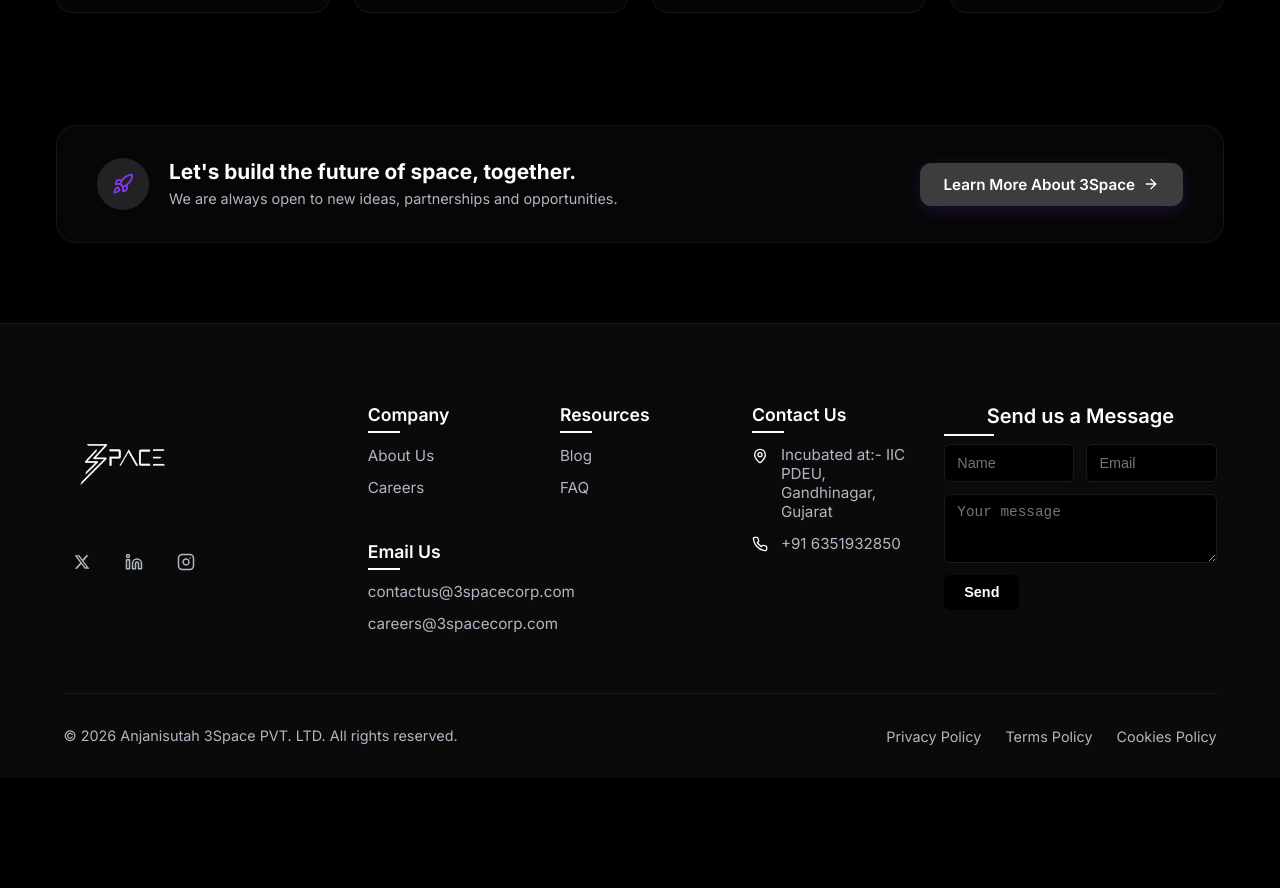
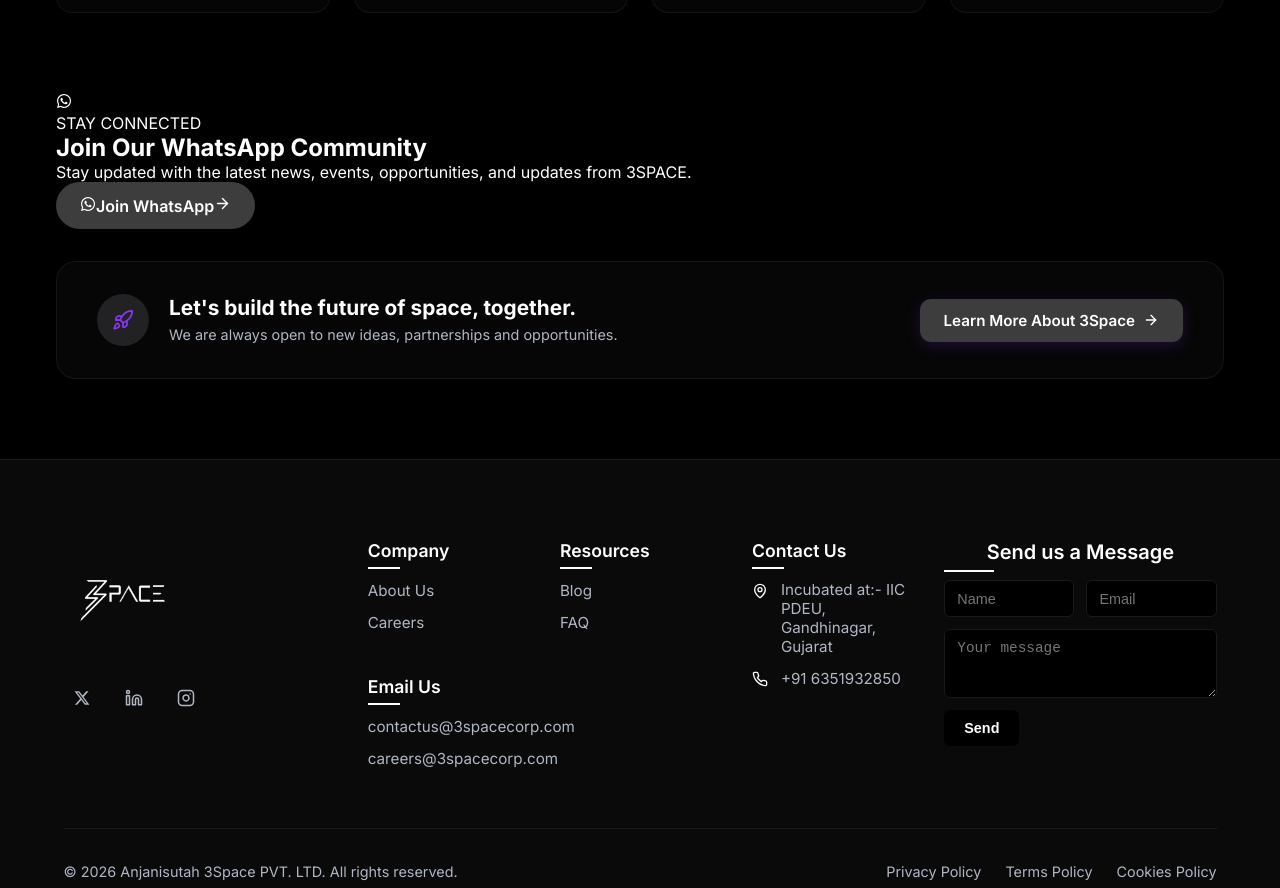
Before and after one commit to 3spacetechcorp-hue/3SpaceTech, a Next.js app: page /contact in a window 1280 px wide. Shown: the part 1556-2444 px from the top of the page. Before the commit the page ends 2332 px from the top, so only its background shows below. Built offline with nearby package versions, Linux system fonts and the light colour scheme.

Commit message:
Add WhatsApp community section to contact page
Added a section for joining the WhatsApp community with a button.

```diff
--- a/app/contact/page.tsx
+++ b/app/contact/page.tsx
@@ -17,6 +17,7 @@ import {
   FaUser,
   FaEnvelope,
   FaBuilding,
+  FaWhatsapp ,
 } from "react-icons/fa6";
 import {
   Briefcase,
@@ -351,6 +352,48 @@ export default function ContactPage() {
             </div>
           </div>
         </section>
+        {/* WhatsApp Community */}
+<section className={styles.whatsappSection}>
+  <div className="container">
+    <motion.div
+      className={styles.whatsappCard}
+      initial={{ opacity: 0, y: 30 }}
+      whileInView={{ opacity: 1, y: 0 }}
+      transition={{ duration: 0.6 }}
+      viewport={{ once: true }}
+    >
+      <div className={styles.whatsappContent}>
+        <div className={styles.whatsappIcon}>
+          <FaWhatsapp />
+        </div>
+
+        <div className={styles.whatsappText}>
+          <span className={styles.whatsappEyebrow}>
+            STAY CONNECTED
+          </span>
+
+          <h2>Join Our WhatsApp Community</h2>
+
+          <p>
+            Stay updated with the latest news, events, opportunities,
+            and updates from 3SPACE.
+          </p>
+        </div>
+
+        <a
+          href="https://chat.whatsapp.com/KPNqWjNCZtv8p7pcmt2GFm?s=sh&p=a&ilr=1"
+          target="_blank"
+          rel="noopener noreferrer"
+          className="btn btn-primary"
+        >
+          <FaWhatsapp />
+          Join WhatsApp
+          <ArrowRight size={17} />
+        </a>
+      </div>
+    </motion.div>
+  </div>
+</section>
 
         {/* CTA Banner */}
         <section className={styles.ctaBannerSection}>
```
